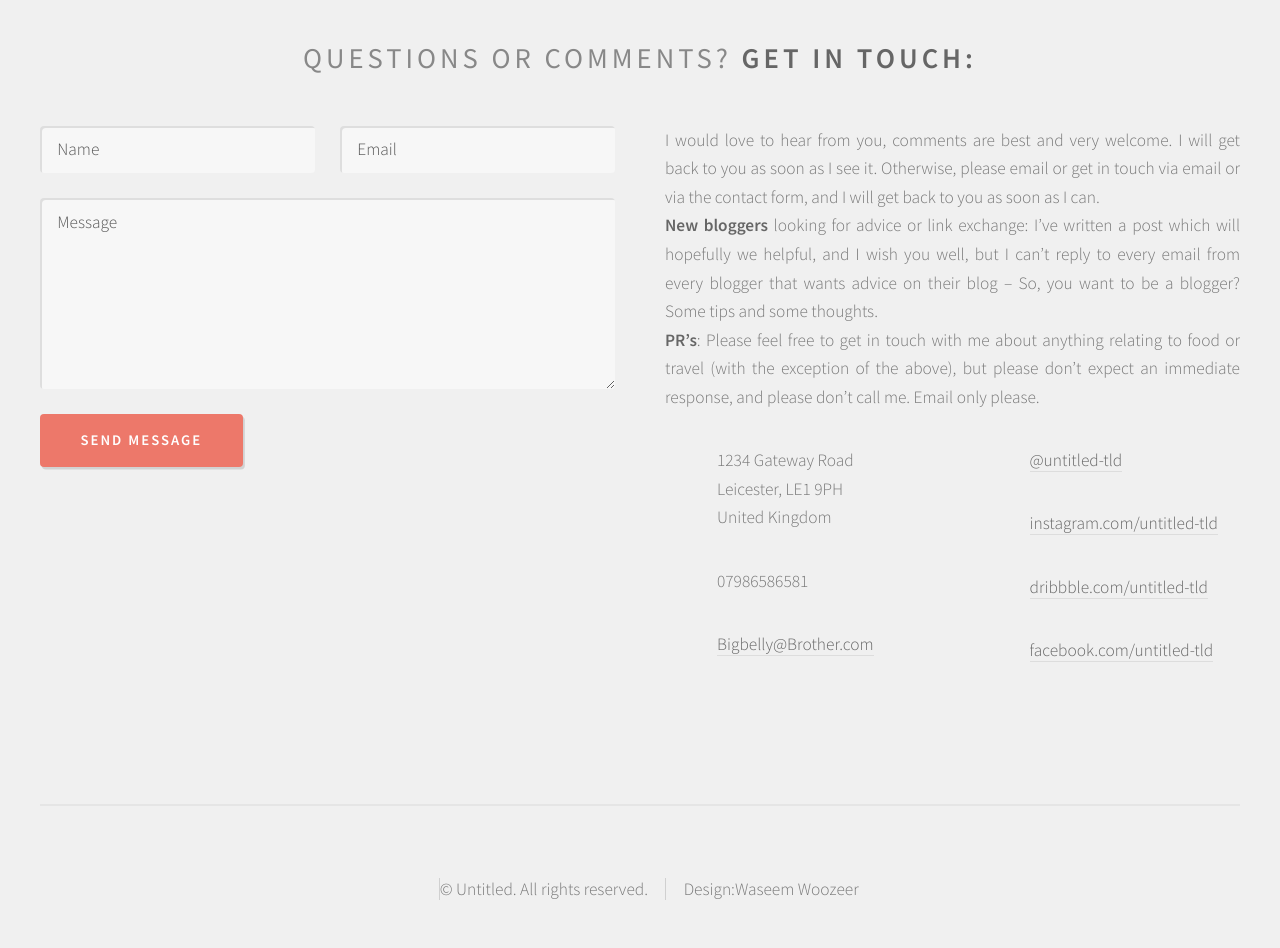
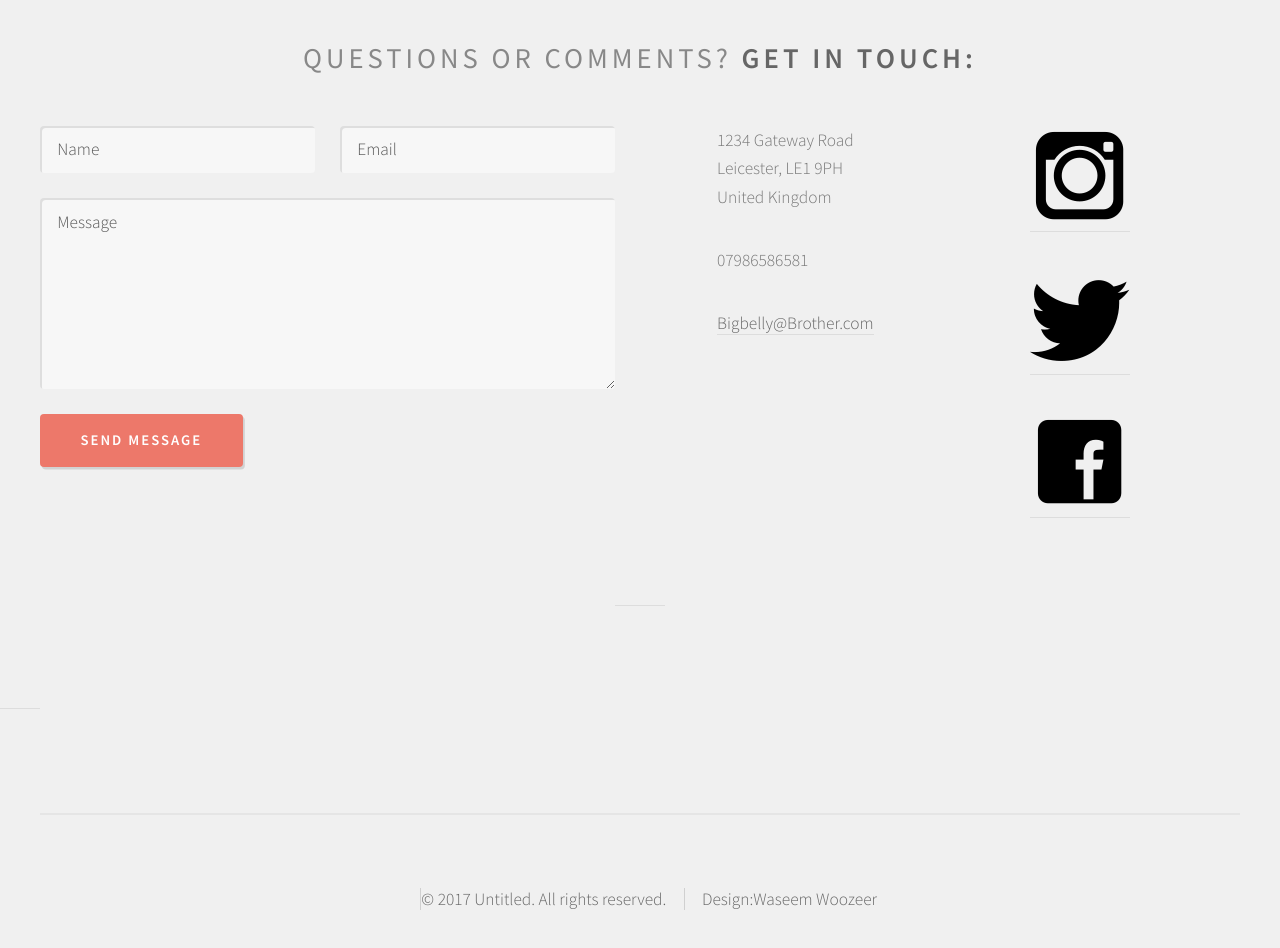
Before and after one commit to waseemwoozeer123/BigBellyBrother, a plain HTML site: page index.html in a window 1280 px wide. Shown: the part 2620-3568 px from the top of the page. Drawn offline with Linux system fonts and the light colour scheme.

Commit message:
Update 6

```diff
--- a/index.html
+++ b/index.html
@@ -140,9 +140,7 @@
                             </div>
                             <div class="6u 12u(mobile)">
                               <section>
-                                <p>I would love to hear from you, comments are best and very welcome. I will get back to you as soon as I see it. Otherwise, please email or get in touch via email or via the contact form, and I will get back to you as soon as I can.
-                                  <br> <strong>New bloggers</strong> looking for advice or link exchange: I’ve written a post which will hopefully we helpful, and I wish you well, but I can’t reply to every email from every blogger that wants advice on their blog – So, you want to be a blogger? Some tips and some thoughts.
-                                </br>  <strong>PR’s</strong>: Please feel free to get in touch with me about anything relating to food or travel (with the exception of the above), but please don’t expect an immediate response, and please don’t call me. Email only please.</p>
+
                                 <div class="row">
                                   <div class="6u 12u(mobile)">
                                     <ul class="icons">
@@ -161,17 +159,15 @@
                                   </div>
                                   <div class="6u 12u(mobile)">
                                     <ul class="icons">
+                                      <li class="icon fa-instagram">
+                                        <a href="#"> <img src="images/insta.png" alt="Instagram" </a>
+                                      </li>
                                       <li class="icon fa-twitter">
-                                        <a href="#">@untitled-tld</a>
+                                        <a href="#"> <img src="images/twitter.png" alt="Twitter" </a>
                                       </li>
-                                      <li class="icon fa-instagram">
-                                        <a href="#">instagram.com/untitled-tld</a>
-                                      </li>
-                                      <li class="icon fa-dribbble">
-                                        <a href="#">dribbble.com/untitled-tld</a>
-                                      </li>
+
                                       <li class="icon fa-facebook">
-                                        <a href="#">facebook.com/untitled-tld</a>
+                                        <a href="#"> <img src="images/facebook.png" alt="Facebook" </a>
                                       </li>
                                     </ul>
                                   </div>
@@ -182,7 +178,7 @@
                         </div>
                         <div id="copyright" class="container">
                           <ul class="links">
-                            <li>&copy; Untitled. All rights reserved.</li><li>Design:Waseem Woozeer</li>
+                            <li>&copy; 2017 Untitled. All rights reserved.</li><li>Design:Waseem Woozeer</li>
                           </ul>
                         </div>
                       </div>
```
Also changed, not shown: images/facebook.png (added), images/insta.png (added), images/twitter.png (added), 1 other file.
